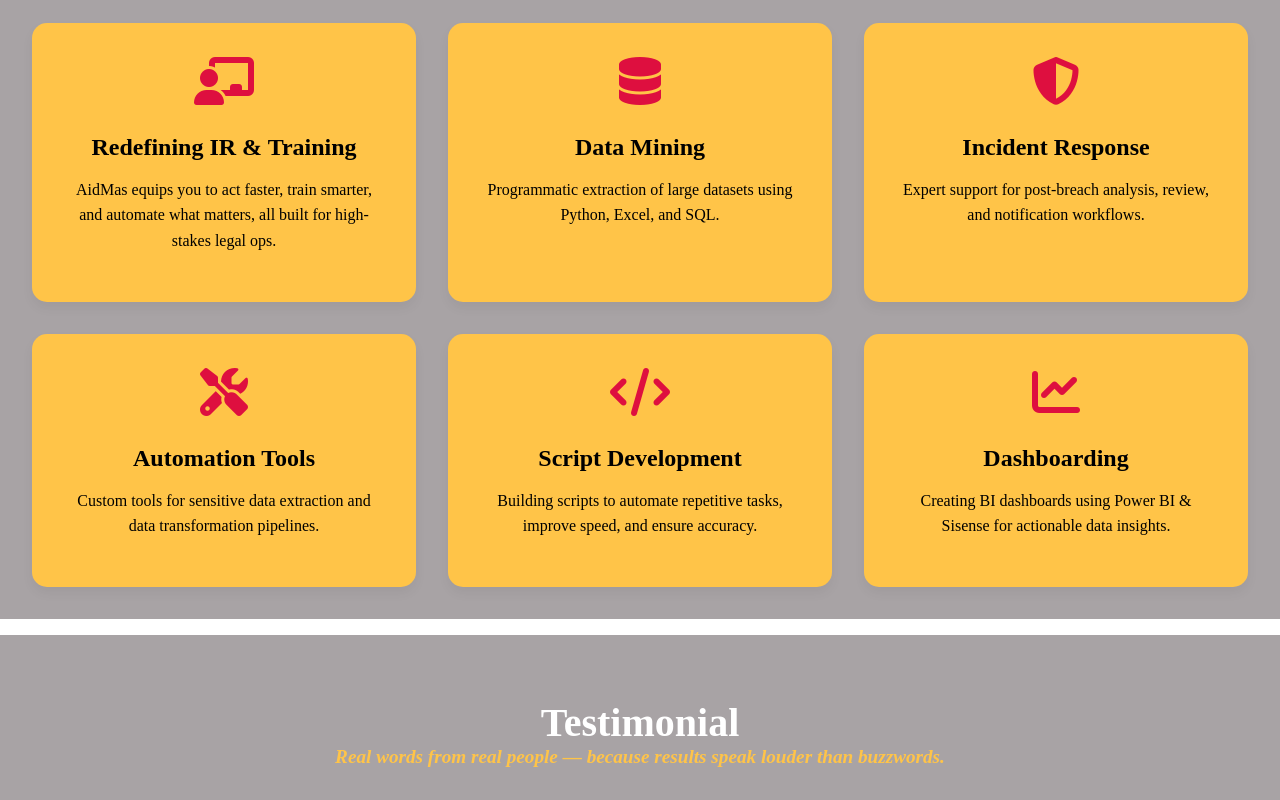
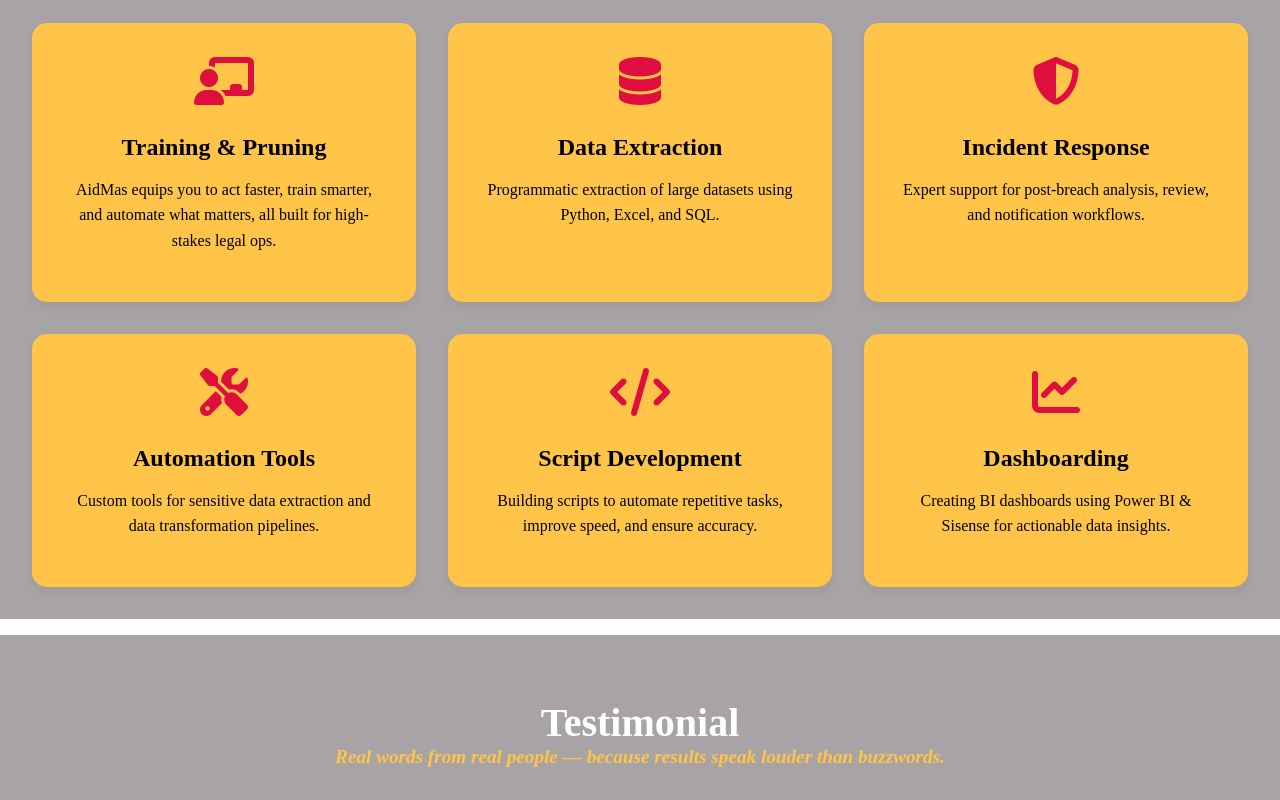
Before and after one commit to Ranjeet-Aloriya/aidmas, a plain HTML site: page index.html in a window 1280 px wide. Shown: the part 1760-2560 px from the top of the page. Drawn offline with Linux system fonts and the light colour scheme.

Commit message:
Update index.html

```diff
--- a/index.html
+++ b/index.html
@@ -90,14 +90,14 @@
           <div class="icon-box">
             <i class="fas fa-chalkboard-teacher"></i>
           </div>
-          <h3>Redefining IR & Training </h3>
+          <h3>Training & Pruning</h3>
           <p>AidMas equips you to act faster, train smarter, and automate what matters, all built for high-stakes legal ops.</p>
         </div>
         <div class="tile">
           <div class="icon-box">
             <i class="fas fa-database"></i>
           </div>
-          <h3>Data Mining</h3>
+          <h3>Data Extraction</h3>
           <p>Programmatic extraction of large datasets using Python, Excel, and SQL.</p>
         </div>
         <div class="tile">
@@ -314,7 +314,7 @@
           <div class="contact-info">
             <div class="info-block">
               <h4>Our Offices:</h4>
-              <p>New York | Texas | London | Melburn | Gurgaon | Bengluru</p>
+              <p>New York | Texas | London | Liverpool | Sydney | Melbourne | New Delhi | Mumbai</p>
             </div>
             <div class="info-block">
               <h4>Mail us at:</h4>
```
